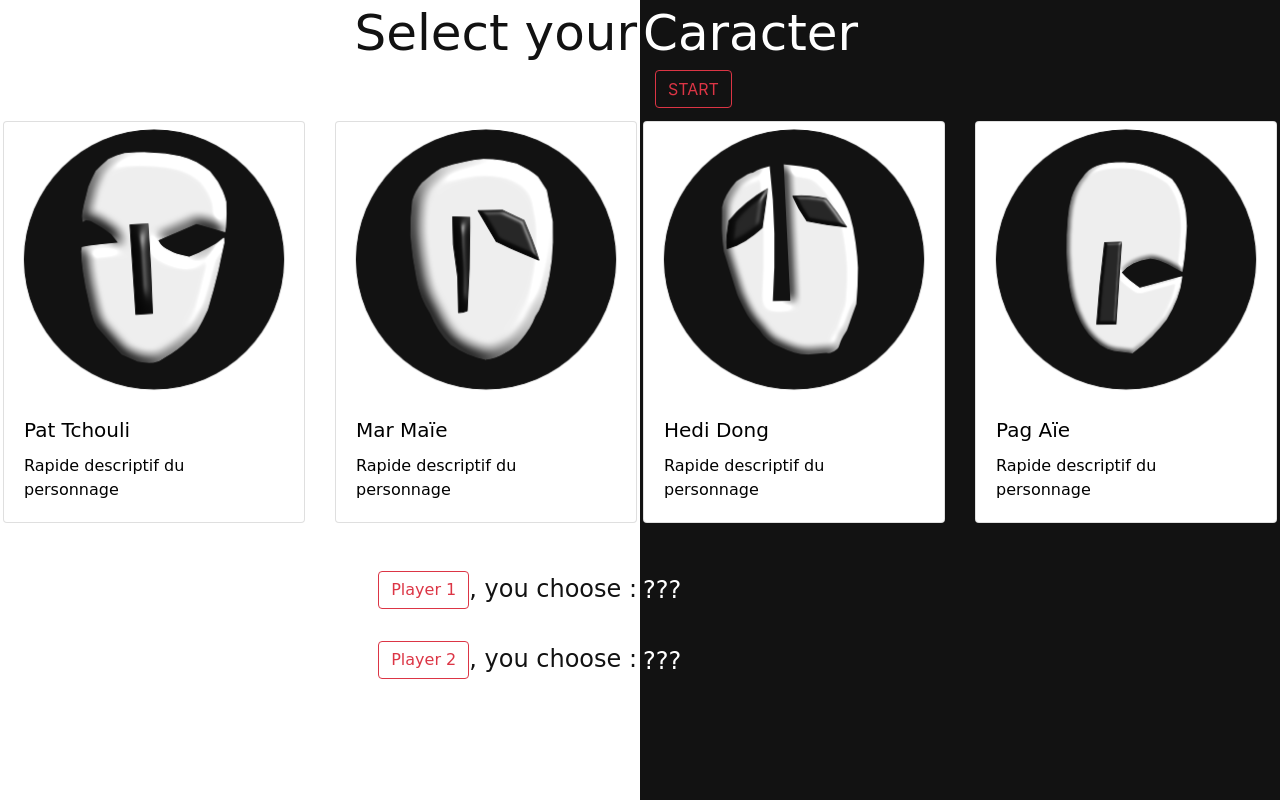
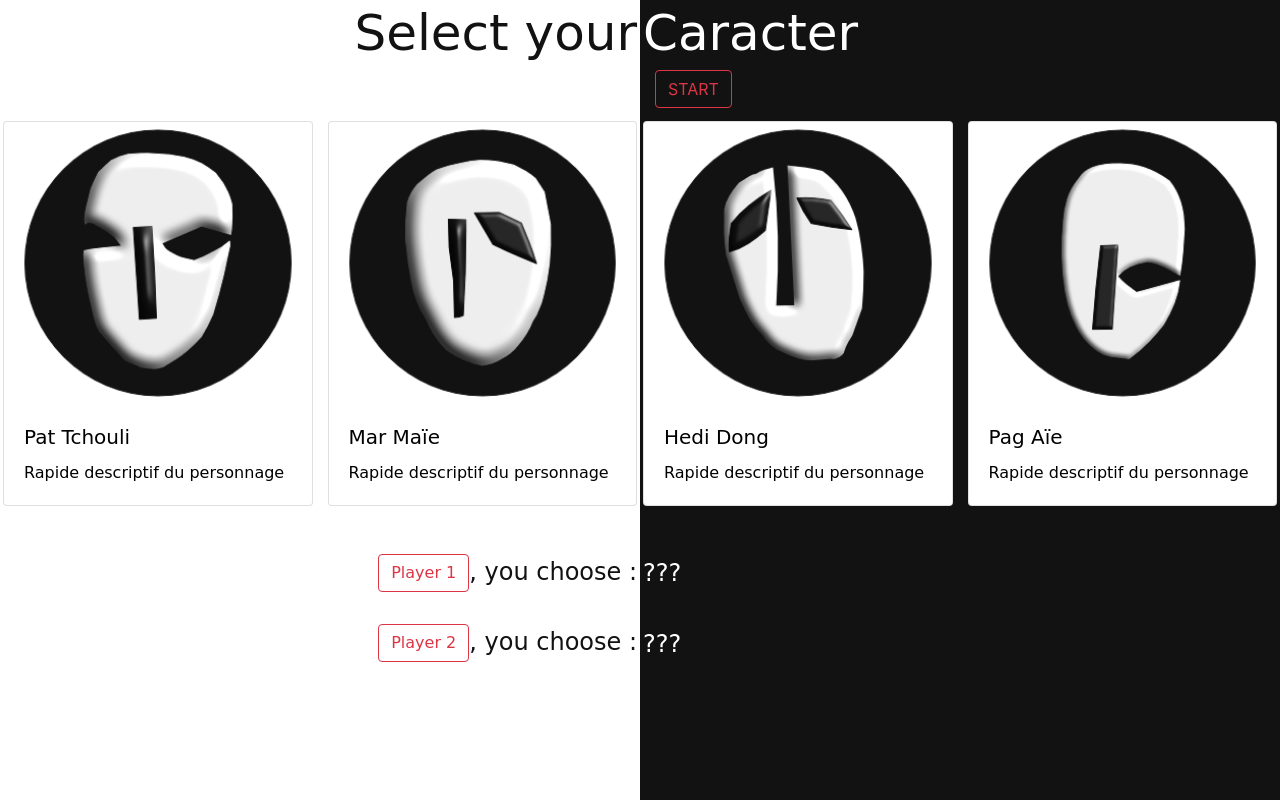
Before and after one commit to Tour-k/tic-tac-toe, a PHP site: page /caractere.php in a window 1280 px wide. Run offline with PHP 8.4, Linux system fonts and the light colour scheme; some libraries are stand-ins or nearby versions; some web fonts are replaced.

Commit message:
encore du css ...

```diff
--- a/CSS/MainProfile.css
+++ b/CSS/MainProfile.css
@@ -42,6 +42,28 @@
 	padding-top: 50px;
 }
 
+#carte1B{
+	padding: none;
+	margin: none;
+
+}
+
+#carte1W{
+
+	padding: none;
+	margin: none;
+}
+
+
+#carte2B{
+	margin-left: 0px;
+	padding-right: 0px;
+}
+
+#carte2W{
+	margin-left: 0px;
+	padding-right: 0px;
+}
 
 .home{
 	margin: 0px;
--- a/caractere.php
+++ b/caractere.php
@@ -12,7 +12,7 @@
 
 
             <div class="card-deck">
-              <div class="card" onclick="perso(0)">
+              <div id="carte1W" class="card" onclick="perso(0)">
                 <img class="card-img-top" src="../images/Tete_1_02.png" alt="Card image cap">
                 <div class="card-body">
                   <h5 class="card-title">Pat Tchouli</h5>
@@ -20,7 +20,7 @@
                 </div>
               </div>
 
-              <div class="card" onclick="perso(1);">
+              <div id="carte2W" class="card" onclick="perso(1);">
                 <img class="card-img-top" src="../images/Tete_2_02.png" alt="Card image cap">
                 <div class="card-body">
                   <h5 class="card-title">Mar Maïe</h5>
@@ -48,7 +48,7 @@
       			<h1>Caracter</h1>
 
           <div class="card-deck">
-              <div class="card" onclick="perso(2);">
+              <div id="carte1B" class="card" onclick="perso(2);">
                 <img class="card-img-top" src="../images/Tete_3_02.png" alt="Card image cap">
                 <div class="card-body">
                   <h5 class="card-title" >Hedi Dong</h5>
@@ -56,7 +56,7 @@
                 </div>
               </div>
 
-            <div class="card" onclick="perso(3);">
+            <div id="carte2B" class="card" onclick="perso(3);">
               <img class="card-img-top" src="../images/Tete_4_02.png" alt="Card image cap">
               <div class="card-body">
                 <h5 class="card-title" style="text-decoration-color:black;">Pag Aïe</h5>
```
